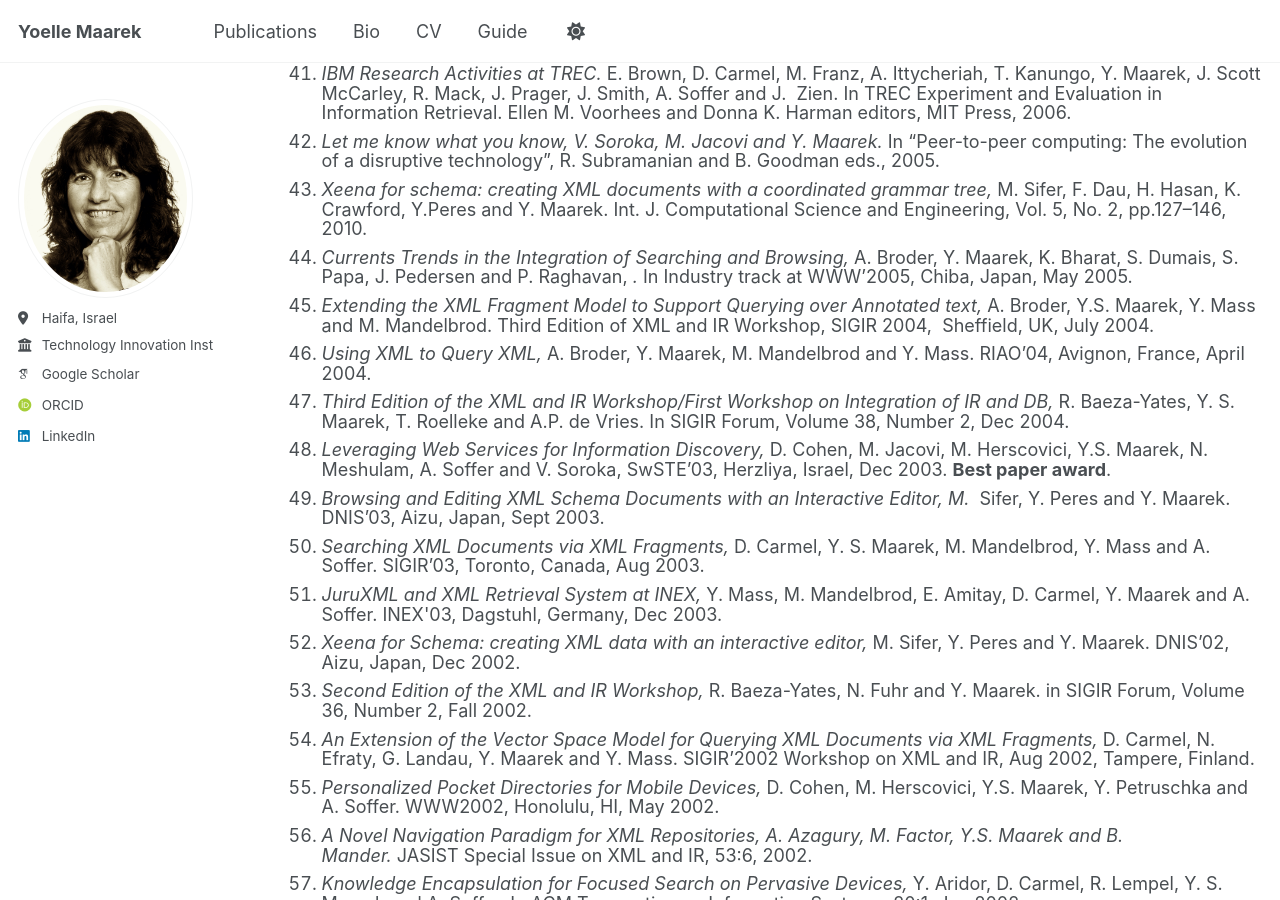
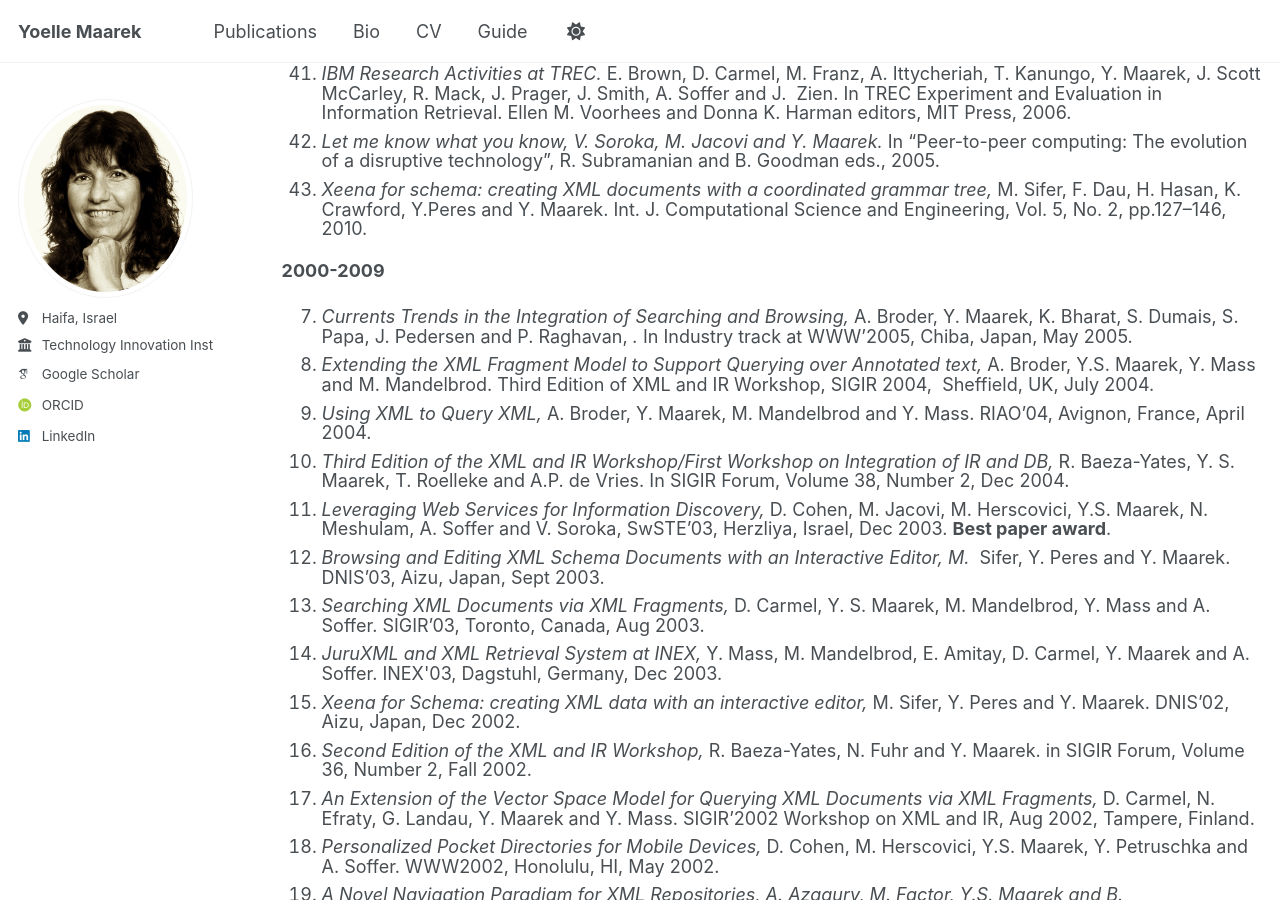
Before and after one commit to yoellemaarek/homepage, a Jekyll site: the page built from _pages/fullpublications.md, in a window 1280 px wide and 900 px high, scrolled down 2515 px. Built offline with Jekyll 4.4.1, drawn with Linux system fonts in a browser that asks for light colours; some web fonts are replaced.

Commit message:
adding delimiters

```diff
--- a/_pages/fullpublications.md
+++ b/_pages/fullpublications.md
@@ -61,6 +61,9 @@
 <li class="li3"><em>IBM Research Activities at TREC.&nbsp;</em>E. Brown, D. Carmel, M. Franz, A. Ittycheriah, T. Kanungo, Y. Maarek, J. Scott McCarley, R. Mack, J. Prager, J. Smith, A. Soffer and J. &nbsp;Zien. In TREC Experiment and Evaluation in Information Retrieval. Ellen M. Voorhees and Donna K. Harman editors, MIT Press, 2006.</li>
 <li class="li3"><em>Let me know what you know,&nbsp;V. Soroka, M. Jacovi and Y. Maarek.</em>&nbsp;In &ldquo;Peer-to-peer computing: The evolution of a disruptive technology&rdquo;, R. Subramanian and B. Goodman eds., 2005.</li>
 <li class="li3"><em>Xeena for schema: creating XML documents with a coordinated grammar tree,&nbsp;</em>M. Sifer, F. Dau, H. Hasan, K. Crawford, Y.Peres and Y. Maarek.&nbsp;Int. J. Computational Science and Engineering, Vol. 5, No. 2, pp.127&ndash;146, 2010.</li>
+</ol>
+<strong>2000-2009</strong>
+<ol class="ol1" style="line-height: 19.6000003814697px;" start="7">
 <li class="li3"><em>Currents Trends in the Integration of Searching and Browsing,&nbsp;</em>A. Broder, Y. Maarek, K. Bharat, S. Dumais, S. Papa, J. Pedersen and P. Raghavan,&nbsp;<em>.</em>&nbsp;In Industry track at WWW&rsquo;2005, Chiba, Japan, May 2005.&nbsp;&nbsp;</li>
 <li class="li3"><em>Extending the XML Fragment Model to Support Querying over Annotated text,&nbsp;</em>A. Broder, Y.S. Maarek, Y. Mass and M. Mandelbrod. Third Edition of XML and IR Workshop, SIGIR 2004, &nbsp;Sheffield, UK, July 2004.&nbsp;</li>
 <li class="li3"><em>Using XML to Query XML,&nbsp;</em>A. Broder, Y. Maarek, M. Mandelbrod and Y. Mass. RIAO&rsquo;04, Avignon, France, April 2004.&nbsp;</li>
```
